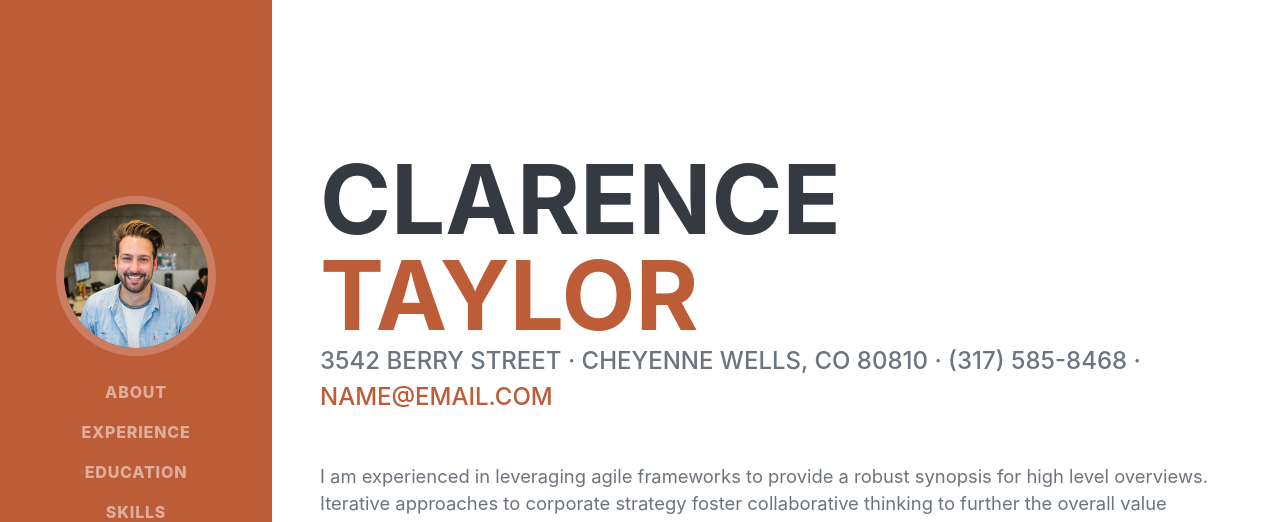
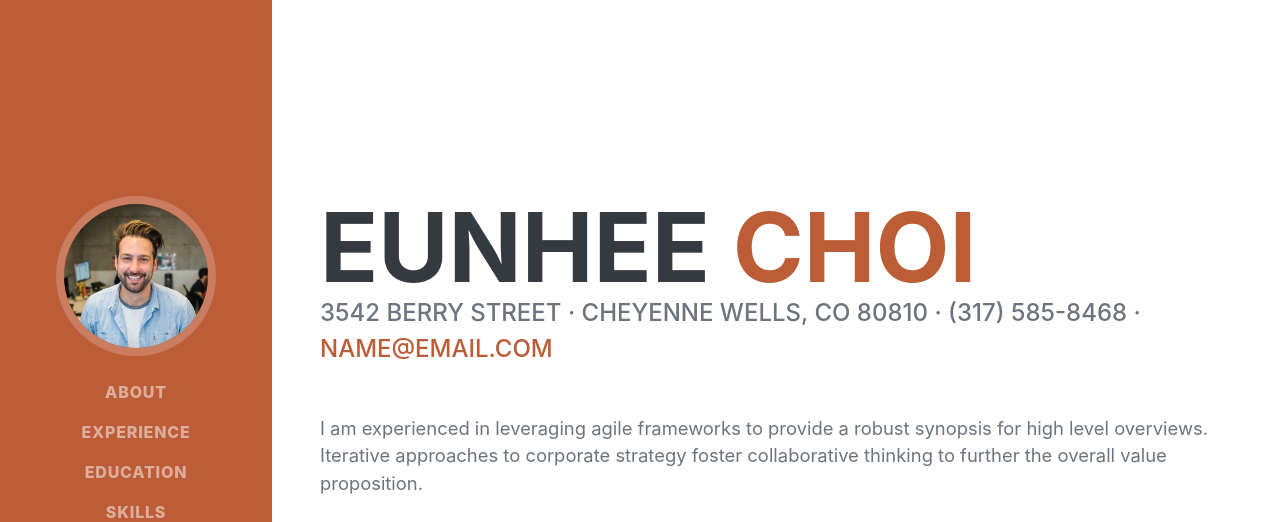
Before and after one commit to EunheeChoi95/EunheeChoi95.github.io, a plain HTML site: page index.html in a window 1280 px wide. Shown: the top 522 px of the page. Drawn offline with nearby package versions, Linux system fonts and the light colour scheme; a web font is replaced by a local one.

Commit message:
update name

```diff
--- a/index.html
+++ b/index.html
@@ -40,8 +40,8 @@
             <section class="resume-section" id="about">
                 <div class="resume-section-content">
                     <h1 class="mb-0">
-                        Clarence
-                        <span class="text-primary">Taylor</span>
+                        Eunhee
+                        <span class="text-primary">Choi</span>
                     </h1>
                     <div class="subheading mb-5">
                         3542 Berry Street · Cheyenne Wells, CO 80810 · (317) 585-8468 ·
```
